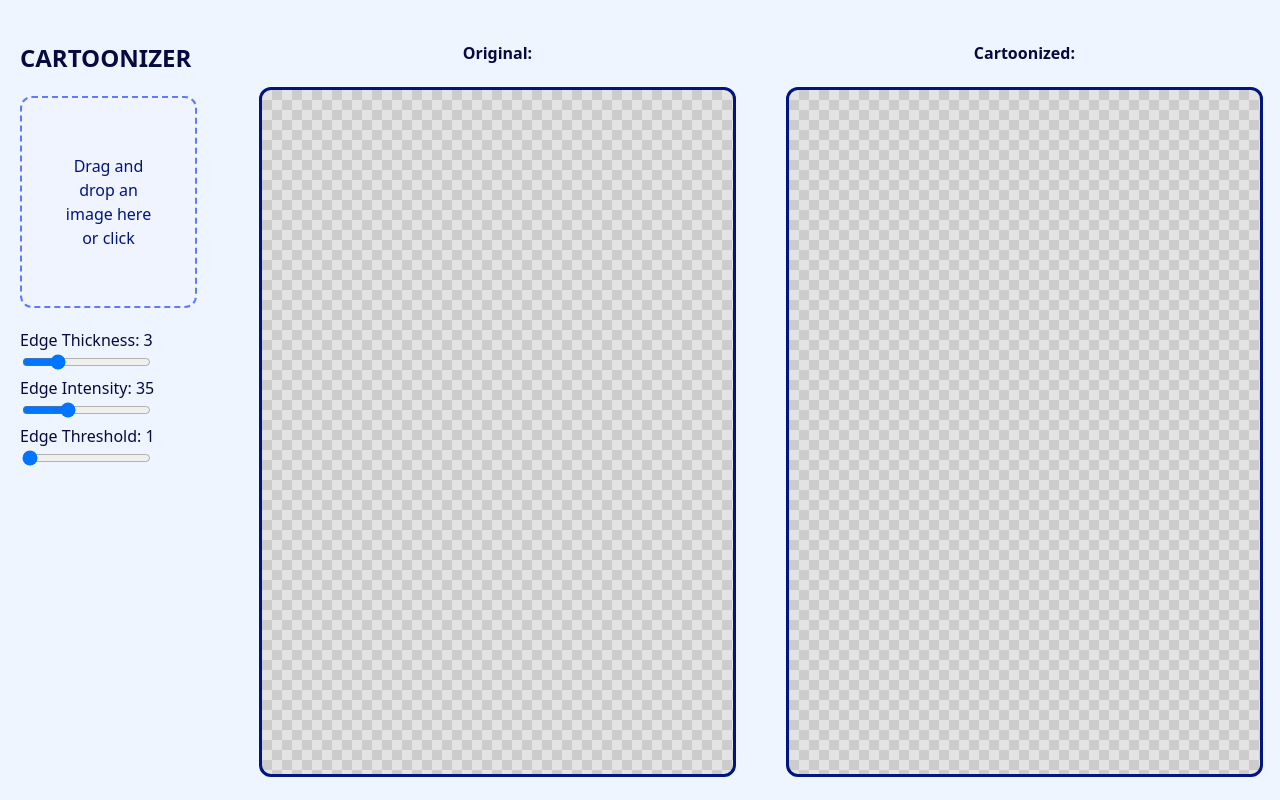
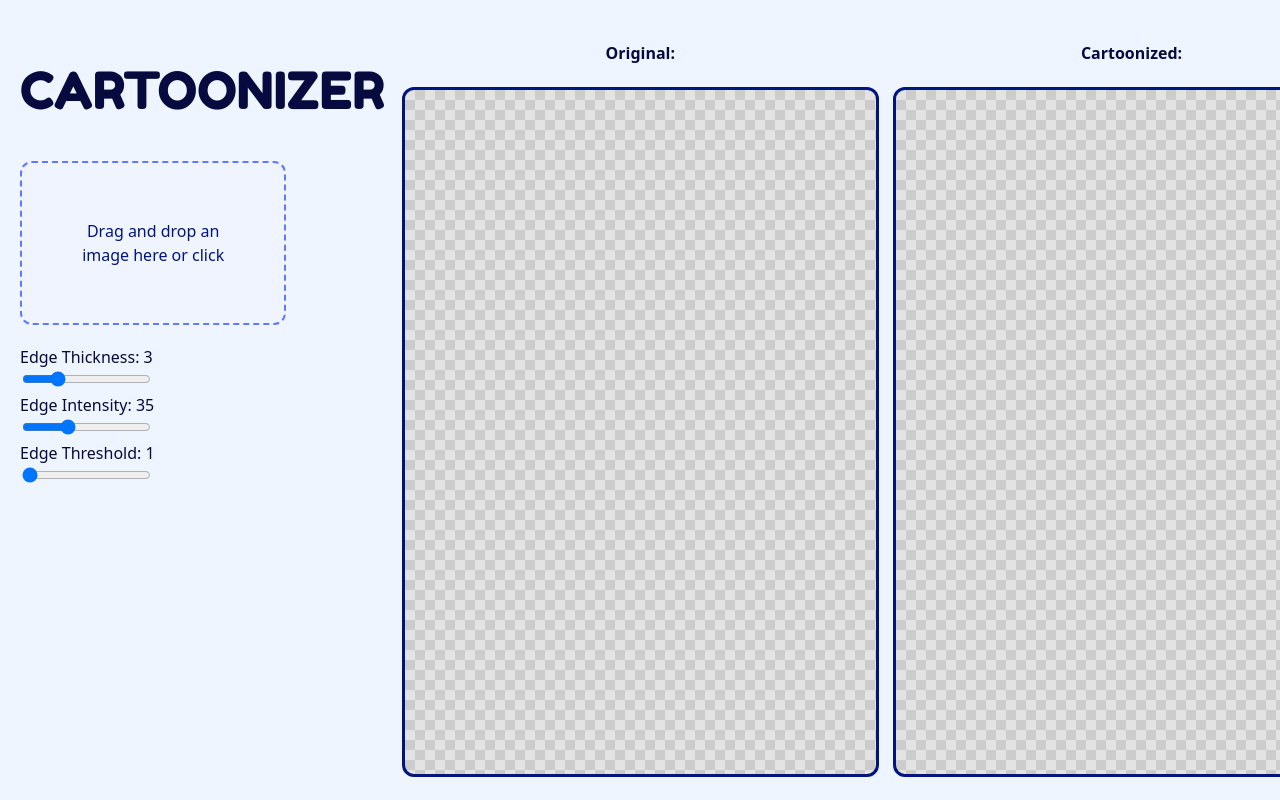
Before and after one commit to KaiWoessner/CartoonConverter, a React (Vite) app in the folder frontend/: page / in a window 1280 px wide. Built offline with nearby package versions, Linux system fonts and the light colour scheme.

Commit message:
prevented sliders from moving when values changed

```diff
--- a/frontend/src/App.css
+++ b/frontend/src/App.css
@@ -83,6 +83,9 @@ img {
   /* margin-bottom: 0px; */
 }
 
+.slider {
+  width: 100%
+}
 
 
 /* Drag and drop area */
--- a/frontend/src/App.jsx
+++ b/frontend/src/App.jsx
@@ -144,6 +144,7 @@ function App() {
 
           <div>
             <label>Edge Thickness: {thickness}</label>
+            <div className="slider">
               <input
                 type="range"
                 min="1"
@@ -154,8 +155,11 @@ function App() {
               />
             </div>
 
+          </div>
+
           <div>
             <label>Edge Intensity: {intensity}</label>
+            <div className="slider">
               <input
                 type="range"
                 min="3"
@@ -165,9 +169,11 @@ function App() {
                 onChange={handleIntensitySlider}
               />
             </div>
+          </div>
 
           <div>
             <label>Edge Threshold: {threshold}</label>
+            <div className="slider">
               <input
                 type="range"
                 min="1"
@@ -176,6 +182,7 @@ function App() {
                 value={threshold}
                 onChange={handleThresholdSlider}
               />
+            </div>
           </div>
 
 
--- a/frontend/src/index.css
+++ b/frontend/src/index.css
@@ -1,3 +1,4 @@
+@import url('https://fonts.googleapis.com/css2?family=Fredoka+One&display=swap');
 :root {
   font-family: system-ui, Avenir, Helvetica, Arial, sans-serif;
   line-height: 1.5;
@@ -35,6 +36,12 @@ h1 {
   line-height: 1.1;
 }
 
+h2 {  /* title style */
+  font-size: 3.2em;
+  line-height: 1.1;
+  font-family: 'Fredoka One', sans-serif;
+}
+
 button {
   border-radius: 8px;
   border: 1px solid transparent;
```
Lines whose indentation alone changed are shown as unchanged.
